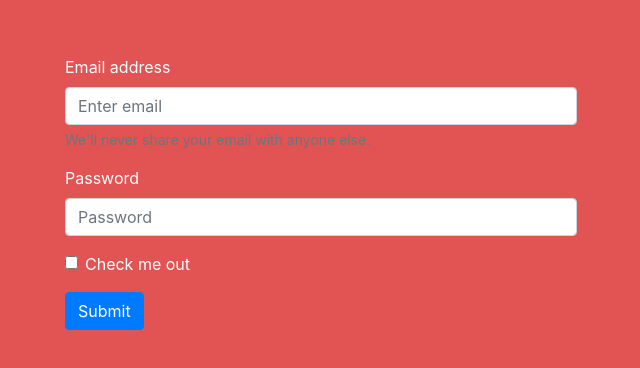
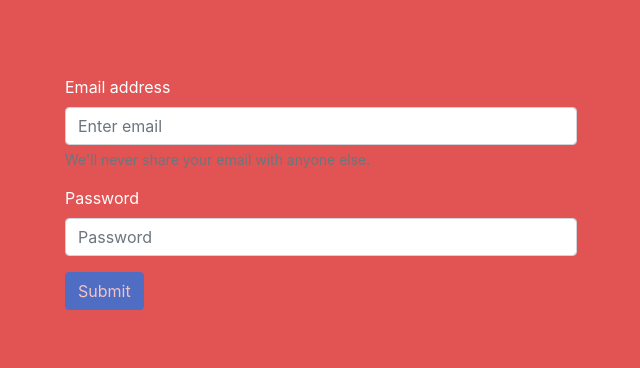
Before and after one commit to DRP-33/drp-33-frontend, a React (Create React App) app in the folder frontend/web-app/: page / in a window 1280 px wide. Shown: the part 208-576 px from the top of the page, without its empty margins (319-959 px from the left). Built offline with nearby package versions, Linux system fonts and the light colour scheme.

Commit message:
Login component finished todo: post request to backend

```diff
--- a/frontend/web-app/src/components/Login.jsx
+++ b/frontend/web-app/src/components/Login.jsx
@@ -1,6 +1,7 @@
 import React from 'react'
 import Button from 'react-bootstrap/Button';
 import Form from 'react-bootstrap/Form';
+import { useHistory } from "react-router-dom";
 
 const LoginViewStyle = {
     height: "100vh",
@@ -16,12 +17,25 @@ const FormStyle = {
 }
 
 function Login() {
+    const [email, setEmail] = React.useState("");
+    const [password, setPassword] = React.useState("");
+    const history = useHistory();
+
+    function validateForm() {
+        return email.length > 0 && password.length > 0;
+    }
+
+    function handleSubmit(event) {
+        event.preventDefault();
+        history.push("/map");
+    }
+
     return (
         <div style={LoginViewStyle}>
-            <Form style={FormStyle}>
+            <Form style={FormStyle} onSubmit={handleSubmit}>
                 <Form.Group controlId="formBasicEmail">
                     <Form.Label>Email address</Form.Label>
-                    <Form.Control type="email" placeholder="Enter email" />
+                    <Form.Control type="email" placeholder="Enter email" value={email} onChange={(e) => setEmail(e.target.value)}/>
                     <Form.Text className="text-muted">
                     We'll never share your email with anyone else.
                     </Form.Text>
@@ -29,12 +43,9 @@ function Login() {
 
                 <Form.Group controlId="formBasicPassword">
                     <Form.Label>Password</Form.Label>
-                    <Form.Control type="password" placeholder="Password" />
+                    <Form.Control type="password" placeholder="Password" value={password} onChange={(e) => setPassword(e.target.value)}/>
                 </Form.Group>
-                <Form.Group controlId="formBasicCheckbox">
-                    <Form.Check type="checkbox" label="Check me out" />
-                </Form.Group>
-                <Button variant="primary" type="submit">
+                <Button variant="primary" type="submit" disabled={!validateForm()}>
                     Submit
                 </Button>
             </Form>
```
